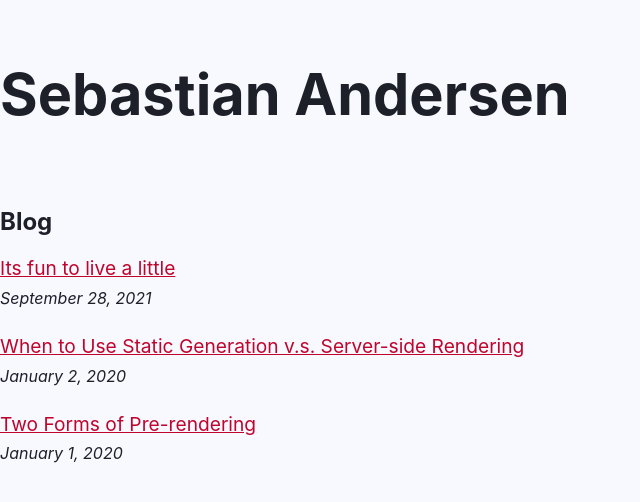
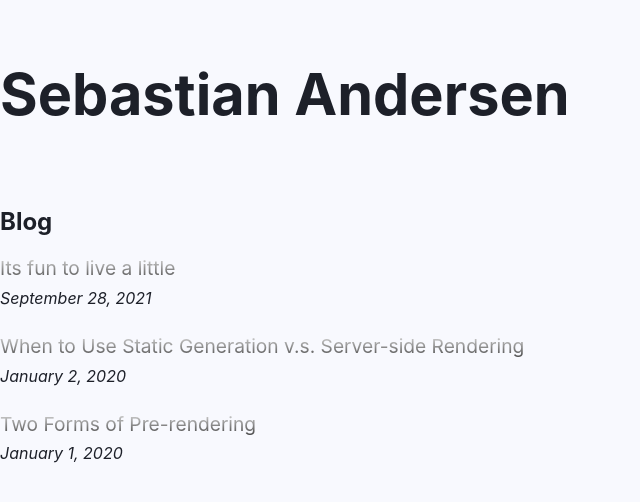
Before and after one commit to QuarkMuncher/sebandev-next, a Next.js app: page / in a window 1280 px wide. Shown: the top 502 px of the page, without its empty margins (0-640 px from the left). Built offline with nearby package versions, Linux system fonts and the light colour scheme.

Commit message:
Fixes my stupid error

```diff
--- a/components/atoms/internalLink.js
+++ b/components/atoms/internalLink.js
@@ -4,10 +4,10 @@ import {motion} from 'framer-motion';
 
 const StyledLink = styled(motion.a)`
   display: inline-block;
-  color: ${props => props.theme.colors.secondary};
-  /* background: -webkit-linear-gradient(#eee, #333);
+  //color: ${props => props.theme.colors.secondary};
+   background: -webkit-linear-gradient(#eee, #333);
   -webkit-background-clip: text;
-  -webkit-text-fill-color: transparent; */
+  -webkit-text-fill-color: transparent;
 `;
 
 export default function InternalLink({href, children}) {
```
